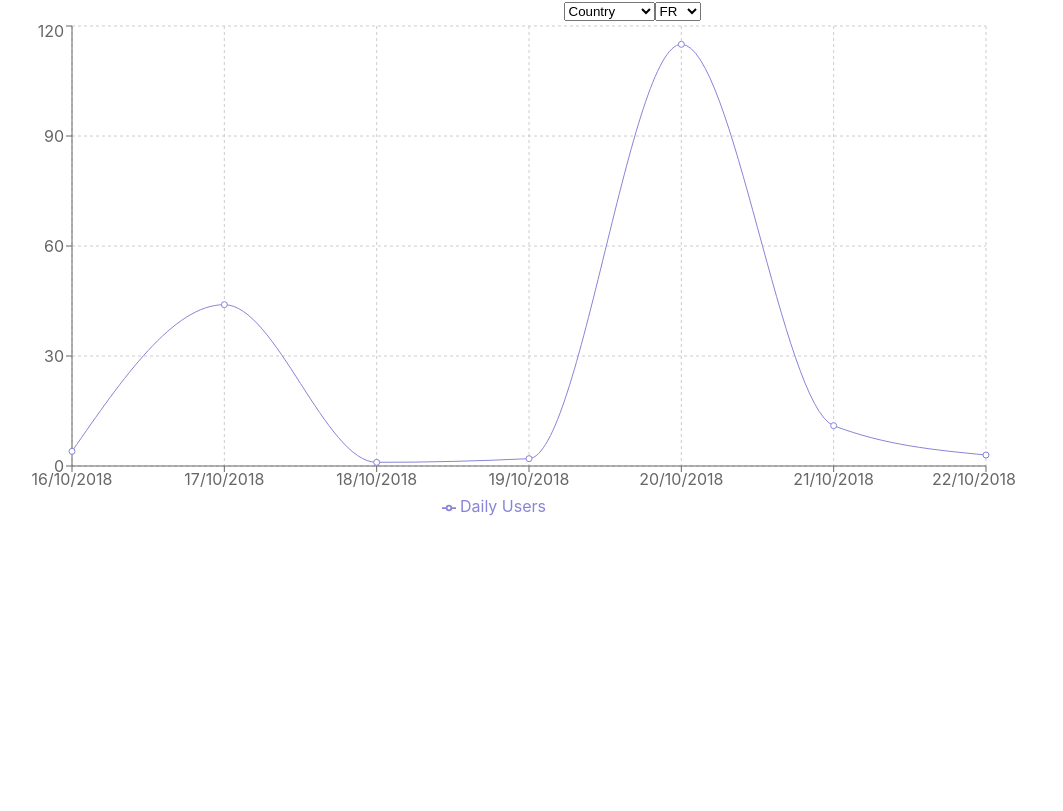
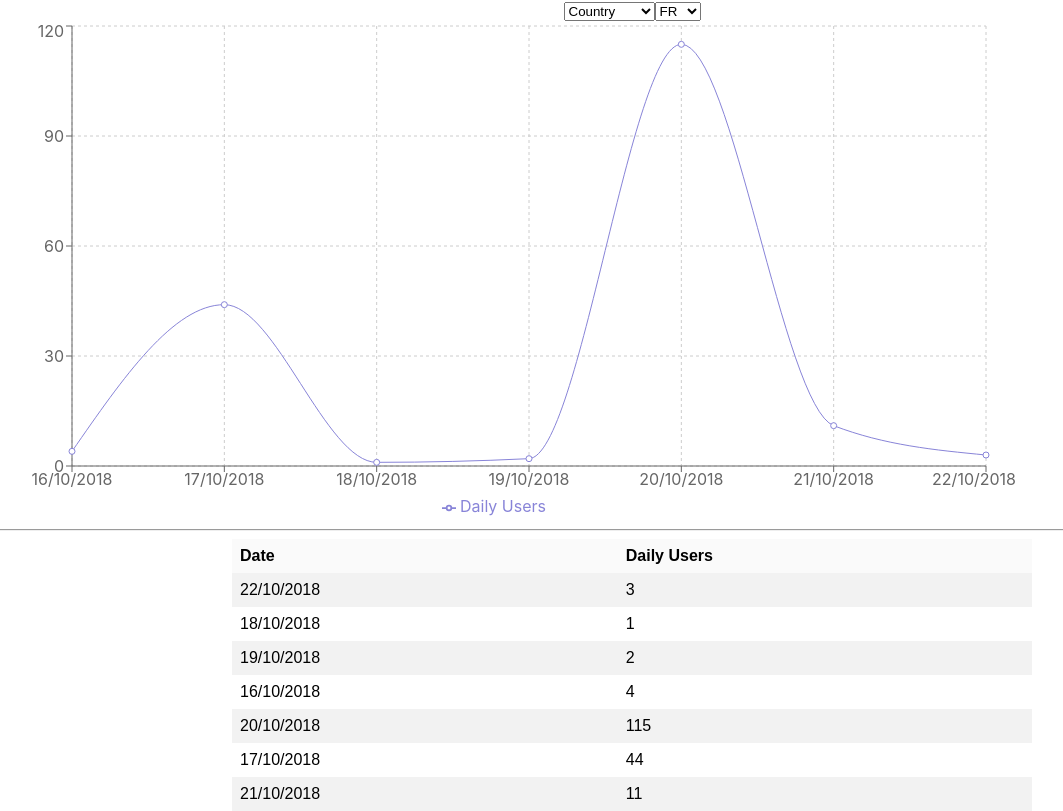
Before and after one commit to anjalikumari2425/charting-app, a React (Create React App) app: page / in a window 1280 px wide. Shown: the whole page, without its empty margins (8-1071 px from the left). Built offline with nearby package versions, Linux system fonts and the light colour scheme.

Commit message:
Added styling

```diff
--- a/src/App.css
+++ b/src/App.css
@@ -36,3 +36,33 @@
     transform: rotate(360deg);
   }
 }
+
+table {
+  border-collapse: collapse;
+  width: 100%;
+  max-width: 800px;
+  margin: 0 auto;
+  font-family: Arial, sans-serif;
+  font-size: 16px;
+}
+
+thead {
+  background-color: #FAFAFA;
+}
+
+th, td {
+  text-align: left;
+  padding: 8px;
+}
+
+th {
+  font-weight: bold;
+}
+
+tr:nth-child(even) {
+  background-color: #f2f2f2;
+}
+
+tr:hover {
+  background-color: #e6e6e6;
+}
--- a/src/App.js
+++ b/src/App.js
@@ -81,6 +81,27 @@ function App() {
         }
       </select>}
        <DisplayChart data={displayChartData}/>
+       <hr/>
+       <table>
+         <thead>
+         <tr>
+           <th>
+             Date
+           </th>
+           <th>
+             Daily Users
+           </th>
+         </tr>
+         </thead>
+
+         {Object.values(displayChartData).map((x) => {
+            return (<tr>
+              <td>{x['date']}</td>
+              <td>{x["Daily Users"]}</td>
+            </tr>)
+          })
+          }
+       </table>
     </div>
   );
 }
```
